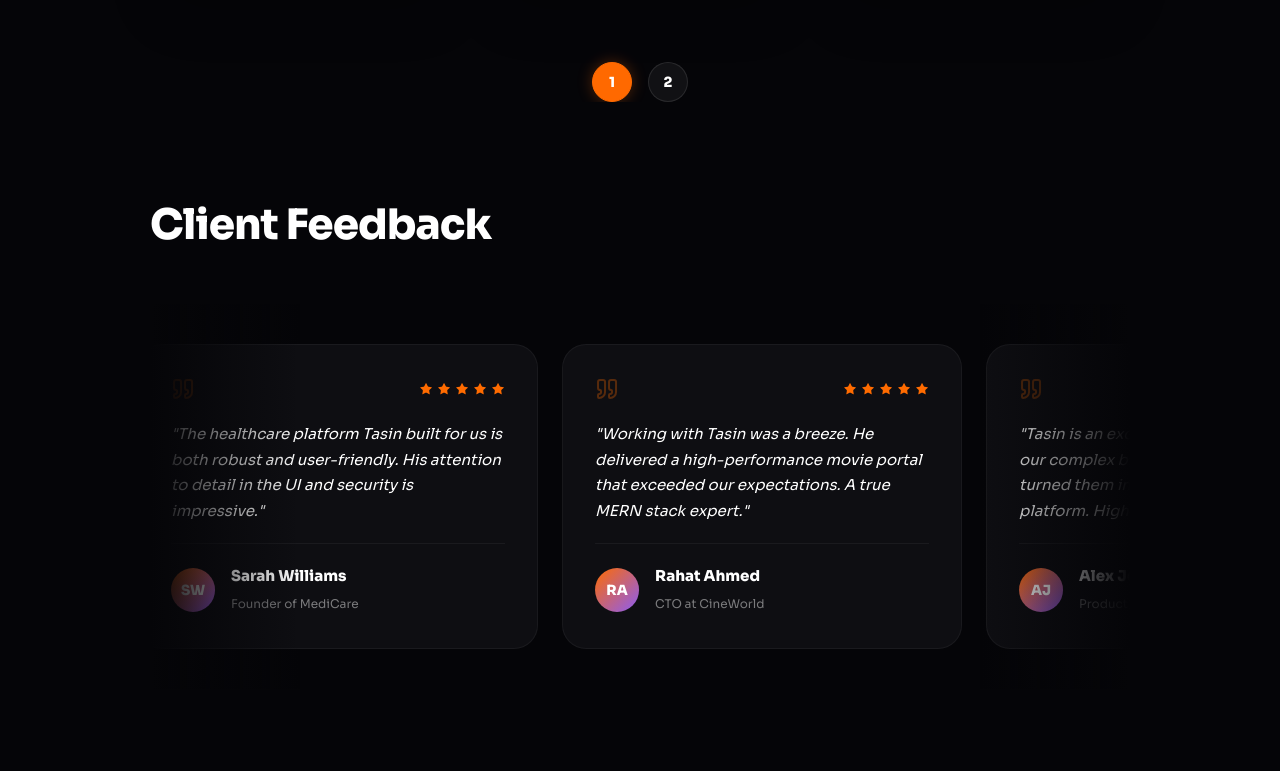
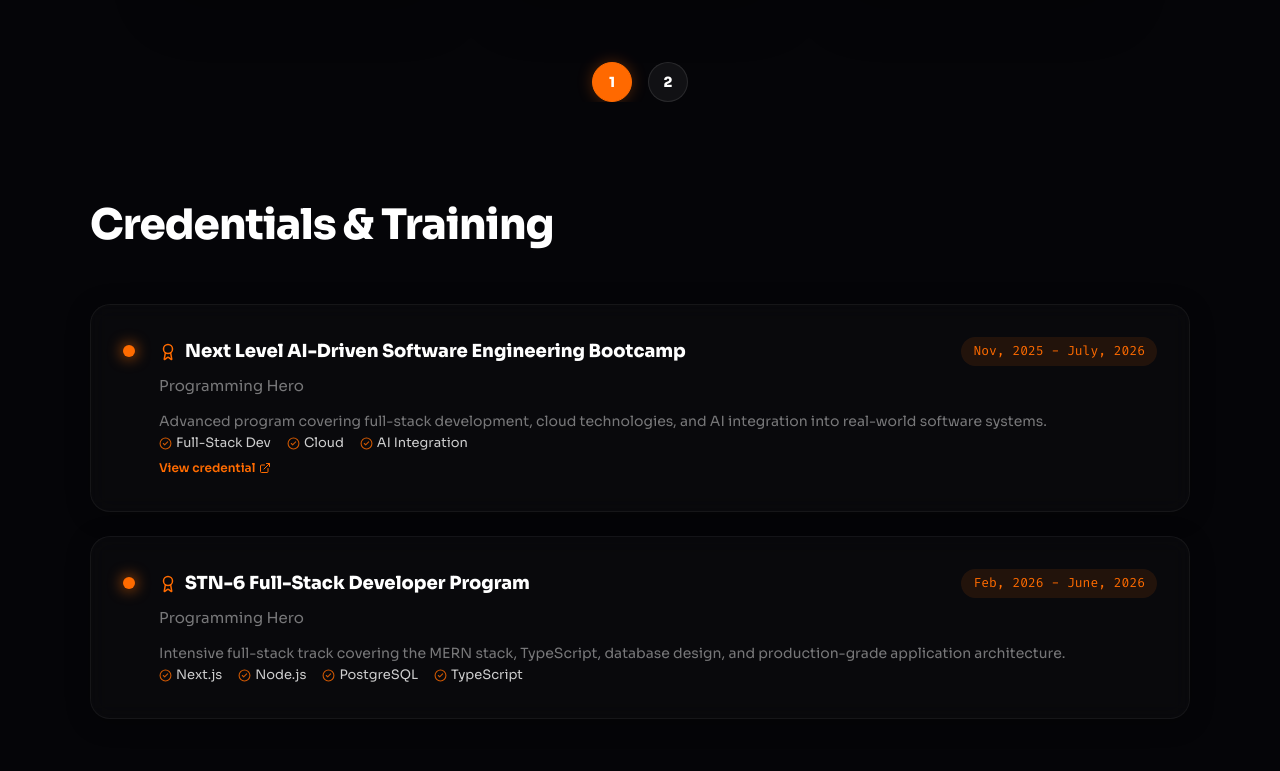
Before and after one commit to HST159075/Tasin, a Next.js app: page / in a window 1280 px wide. Shown: the part 5749-6520 px from the top of the page. Built offline with nearby package versions, Linux system fonts and the light colour scheme.

Commit message:
Add certification section, remove testimonials

```diff
--- a/app/page.tsx
+++ b/app/page.tsx
@@ -6,10 +6,10 @@ import Experience from "../components/Experience";
 import Skills from "../components/Skills";
 import TechStack from "../components/TechStack";
 import Projects from "../components/Projects";
-import Testimonials from "../components/Testimonials";
 import Contact from "../components/Contact";
 import Footer from "../components/Footer";
 import BackgroundAnimation from "../components/BackgroundAnimation";
+import Certification from "@/components/Certification";
 
 export default function Home() {
   return (
@@ -26,7 +26,7 @@ export default function Home() {
         <Skills />
         <TechStack />
         <Projects />
-        <Testimonials />
+        <Certification />
         <Contact />
       </main>
 
--- /dev/null
+++ b/components/Certification.tsx
@@ -0,0 +1,77 @@
+"use client";
+
+import { Award, CheckCircle2, ExternalLink } from "lucide-react";
+
+const certifications = [
+  {
+    title: "Next Level AI-Driven Software Engineering Bootcamp",
+    issuer: "Programming Hero",
+    period: "Nov, 2025 - July, 2026",
+    description:
+      "Advanced program covering full-stack development, cloud technologies, and AI integration into real-world software systems.",
+    skills: ["Full-Stack Dev", "Cloud", "AI Integration"],
+    link: "https://drive.google.com/file/d/1uubUcObriGc7i-9vc2rzUHNeW4-4YzYR/view?usp=drive_link",
+  },
+  {
+    title: "STN-6 Full-Stack Developer Program",
+    issuer: "Programming Hero",
+    period: "Feb, 2026 - June, 2026",
+    description:
+      "Intensive full-stack track covering the MERN stack, TypeScript, database design, and production-grade application architecture.",
+    skills: ["Next.js", "Node.js", "PostgreSQL", "TypeScript"],
+    link: "#",
+  },
+];
+
+export default function Certification() {
+  return (
+    <section id="certification" className="section-wrap">
+      <h2 className="section-title">
+        Credentials & <span className="grad">Training</span>
+      </h2>
+
+      <div className="education-grid">
+        {certifications.map((cert, idx) => (
+          <div key={idx} className="education-card glass">
+            <div className="edu-dot" />
+            <div className="edu-content">
+              <div className="edu-header">
+                <h3 className="edu-title flex items-center gap-2">
+                  <Award size={18} className="text-[var(--orange)]" />
+                  {cert.title}
+                </h3>
+                <span className="edu-period">{cert.period}</span>
+              </div>
+
+              <p className="edu-institution">{cert.issuer}</p>
+
+              <p className="text-sm text-[var(--muted)] leading-relaxed mb-4">
+                {cert.description}
+              </p>
+
+              <div className="edu-details flex-wrap">
+                {cert.skills.map((skill, i) => (
+                  <span key={i} className="edu-group flex items-center gap-1">
+                    <CheckCircle2 size={13} className="text-[var(--orange)]" />
+                    {skill}
+                  </span>
+                ))}
+              </div>
+
+              {cert.link && cert.link !== "#" && (
+                <a
+                  href={cert.link}
+                  target="_blank"
+                  rel="noopener noreferrer"
+                  className="inline-flex items-center gap-1 text-xs font-semibold text-[var(--orange)] mt-4 hover:opacity-80 transition"
+                >
+                  View credential <ExternalLink size={12} />
+                </a>
+              )}
+            </div>
+          </div>
+        ))}
+      </div>
+    </section>
+  );
+}
--- a/components/Testimonials.tsx
+++ /dev/null
@@ -1,70 +0,0 @@
-"use client";
-
-import { motion } from "framer-motion";
-import { Quote, Star } from "lucide-react";
-
-const testimonials = [
-  {
-    name: "Alex Johnson",
-    role: "Product Manager at TechFlow",
-    text: "Tasin is an exceptional developer. He took our complex bidding requirements and turned them into a seamless real-time platform. Highly recommended!",
-    avatar: "AJ"
-  },
-  {
-    name: "Sarah Williams",
-    role: "Founder of MediCare",
-    text: "The healthcare platform Tasin built for us is both robust and user-friendly. His attention to detail in the UI and security is impressive.",
-    avatar: "SW"
-  },
-  {
-    name: "Rahat Ahmed",
-    role: "CTO at CineWorld",
-    text: "Working with Tasin was a breeze. He delivered a high-performance movie portal that exceeded our expectations. A true MERN stack expert.",
-    avatar: "RA"
-  }
-];
-
-export default function Testimonials() {
-  const doubledTestimonials = [...testimonials, ...testimonials];
-
-  return (
-    <section id="testimonials" style={{ overflow: 'hidden' }}>
-      <div className="section-wrap">
-        <h2 className="section-title">Client Feedback</h2>
-
-        <div className="marquee-container">
-          <motion.div
-            className="marquee-track"
-            animate={{ x: ["0%", "-50%"] }}
-            transition={{
-              duration: 20,
-              repeat: Infinity,
-              ease: "linear"
-            }}
-          >
-            {doubledTestimonials.map((item, index) => (
-              <div className="testimonial-card marquee-item" key={index}>
-                <div className="testi-header">
-                  <Quote className="quote-icon" size={24} />
-                  <div className="stars">
-                    {[...Array(5)].map((_, i) => <Star key={i} size={14} fill="var(--orange)" stroke="none" />)}
-                  </div>
-                </div>
-
-                <p className="testi-text">&quot;{item.text}&quot;</p>
-
-                <div className="testi-footer">
-                  <div className="testi-avatar">{item.avatar}</div>
-                  <div className="testi-info">
-                    <h4 className="testi-name">{item.name}</h4>
-                    <span className="testi-role">{item.role}</span>
-                  </div>
-                </div>
-              </div>
-            ))}
-          </motion.div>
-        </div>
-      </div>
-    </section>
-  );
-}
```
